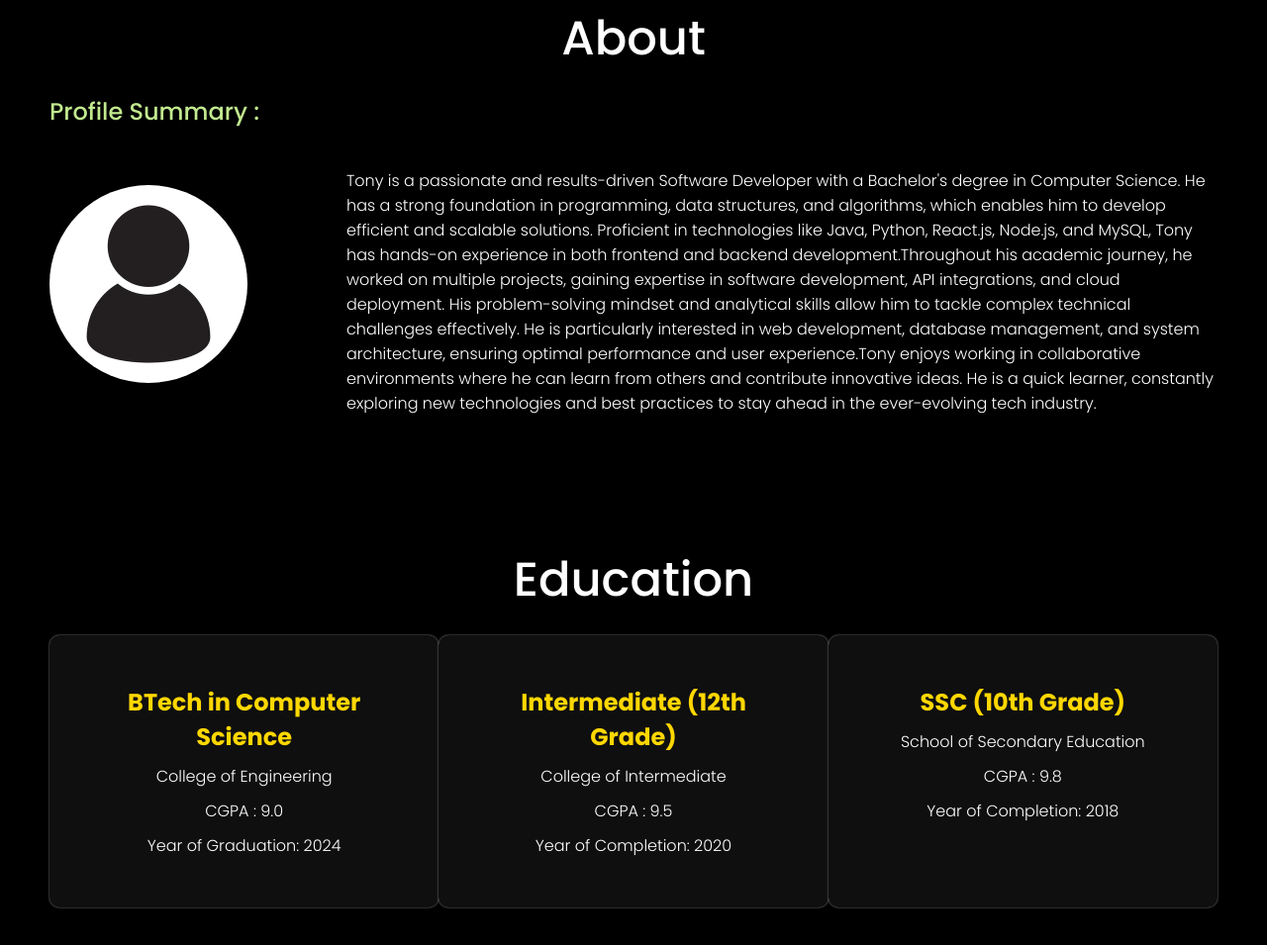
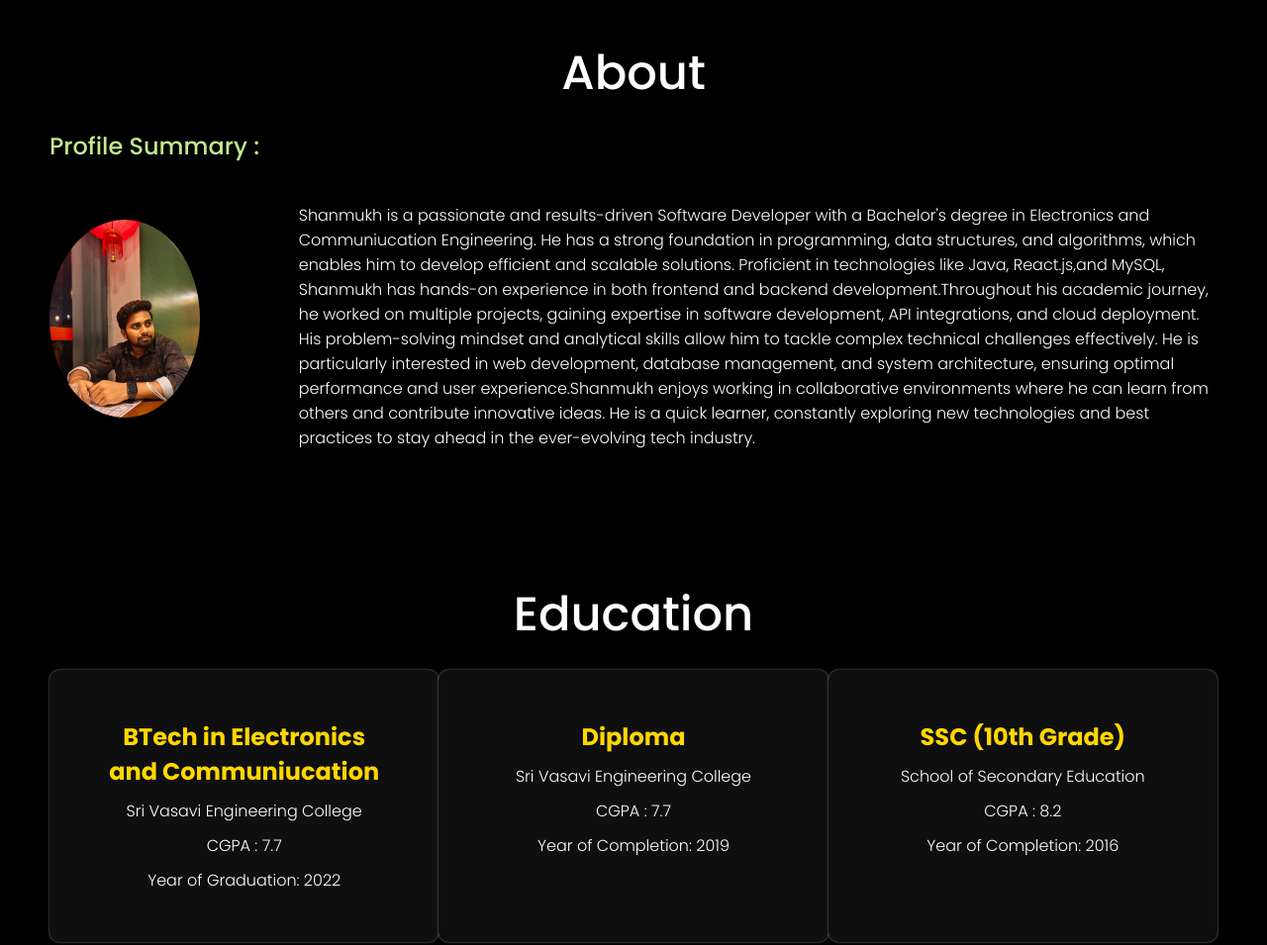
Before and after one commit to SHANMUKH-SRINIVAS/Portfolio, a plain HTML site: page index.html in a window 1280 px wide. Shown: the part 864-1819 px from the top of the page at 99% size. Drawn offline with nearby package versions, Linux system fonts and the light colour scheme; a script that the page names is missing.

Commit message:
adding files

```diff
--- a/index.html
+++ b/index.html
@@ -27,8 +27,8 @@
     <section class="first-section1">
       <div class="left-section1">
         <p>Hello,</p>
-        <h2>My name is <span class="highlight">Portfolio</span></h2>
-        <h2>I'm a frontend developer</h2>
+        <h2>My name is <span class="highlight">Shanmukha Srinivas</span></h2>
+        <h2>I'm a Java Full Stack developer</h2>
         <span id="element"></span>
       </div>
       <div class="right-section1"><img src="./images/Hero.png" alt="" /></div>
@@ -40,22 +40,22 @@
       <h2 class="side-heading">Profile Summary :</h2>
       <div class="summary">
         <div class="left-summary">
-          <img src="./images/profile.jpg" alt="" />
+          <img src="./images/shanmukh.jpg" alt="" />
         </div>
         <div class="right-summary">
           <p>
-            Tony is a passionate and results-driven Software Developer with a
-            Bachelor's degree in Computer Science. He has a strong foundation in
+            Shanmukh is a passionate and results-driven Software Developer with a
+            Bachelor's degree in Electronics and Communiucation Engineering. He has a strong foundation in
             programming, data structures, and algorithms, which enables him to
             develop efficient and scalable solutions. Proficient in technologies
-            like Java, Python, React.js, Node.js, and MySQL, Tony has hands-on
+            like Java, React.js,and MySQL, Shanmukh has hands-on
             experience in both frontend and backend development.Throughout his
             academic journey, he worked on multiple projects, gaining expertise
             in software development, API integrations, and cloud deployment. His
             problem-solving mindset and analytical skills allow him to tackle
             complex technical challenges effectively. He is particularly
             interested in web development, database management, and system
-            architecture, ensuring optimal performance and user experience.Tony
+            architecture, ensuring optimal performance and user experience.Shanmukh
             enjoys working in collaborative environments where he can learn from
             others and contribute innovative ideas. He is a quick learner,
             constantly exploring new technologies and best practices to stay
@@ -72,24 +72,24 @@
       <div class="education">
         <div class="edu">
           <div class="edu-card">
-            <h2>BTech in Computer Science</h2>
-            <p>College of Engineering</p>
-            <p>CGPA : 9.0</p>
-            <p>Year of Graduation: 2024</p>
+            <h2>BTech in Electronics and Communiucation</h2>
+            <p>Sri Vasavi Engineering College</p>
+            <p>CGPA : 7.7</p>
+            <p>Year of Graduation: 2022</p>
           </div>
 
           <div class="edu-card">
-            <h2>Intermediate (12th Grade)</h2>
-            <p>College of Intermediate</p>
-            <p>CGPA : 9.5</p>
-            <p>Year of Completion: 2020</p>
+            <h2>Diploma</h2>
+            <p>Sri Vasavi Engineering College</p>
+            <p>CGPA : 7.7</p>
+            <p>Year of Completion: 2019</p>
           </div>
 
           <div class="edu-card">
             <h2>SSC (10th Grade)</h2>
             <p>School of Secondary Education</p>
-            <p>CGPA : 9.8</p>
-            <p>Year of Completion: 2018</p>
+            <p>CGPA : 8.2</p>
+            <p>Year of Completion: 2016</p>
           </div>
         </div>
       </div>
@@ -303,10 +303,10 @@
         </form> -->
       </div>
       <div class="social-media-container">
-        <a href="#" class="social-link linkedin">
+        <a href="https://www.linkedin.com/in/saladi-shanmukha-srinivas-7430241b3" class="social-link linkedin">
           <i class="fa-brands fa-linkedin"></i>
         </a>
-        <a href="#" class="social-link github">
+        <a href="https://github.com/SHANMUKH-SRINIVAS" class="social-link github">
           <i class="fa-brands fa-github"></i>
         </a>
         <a href="#" class="social-link twitter">
```
Also changed, not shown: images/shanmukh.jpg (added).
